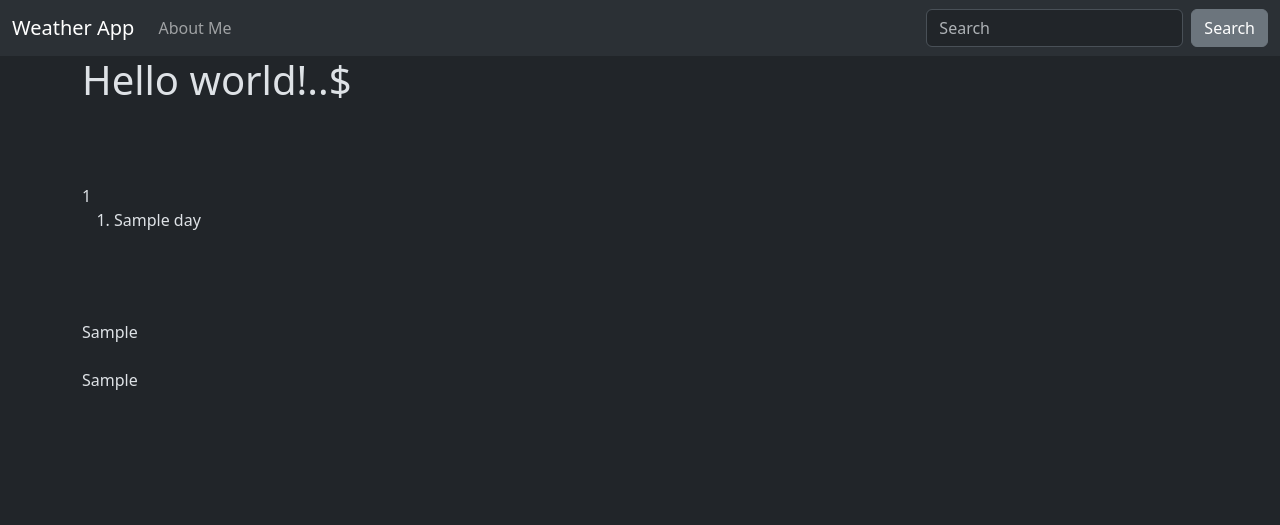
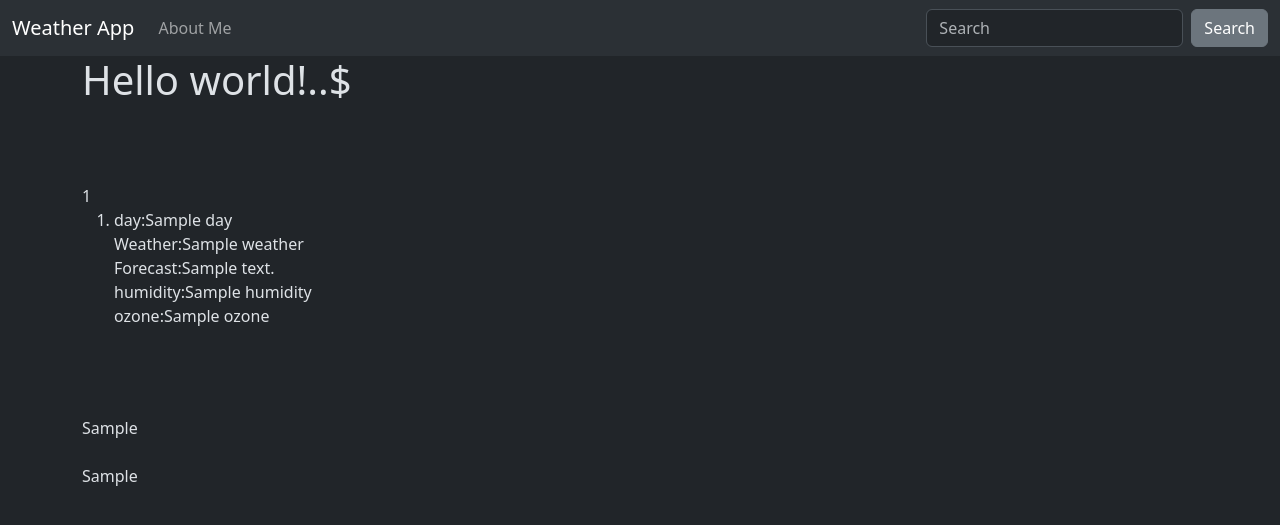
Before and after one commit to devHksingh/DjangoWeatherApp, a Django app: template lookup/templates/home.html in a window 1280 px wide. Shown: the top 525 px of the page. Run offline with Django 4.2, Linux system fonts and the light colour scheme; the template is opened without the code that fills it: most values are stand-ins (such as "Sample title", 1, 10 or a date in 2020).

Commit message:
upadate raw fetching data

```diff
--- a/lookup/templates/home.html
+++ b/lookup/templates/home.html
@@ -11,7 +11,14 @@
 <!-- data display -->
 <ol>
  {%for data in api.daily.data%}
-        <li>{{data.day}}</li>
+        <li>
+            <p>day:{{data.day}}<br>
+               Weather:{{data.weather}}<br>
+               Forecast:{{data.summary}}<br>
+               humidity:{{data.humidity}}<br>
+               ozone:{{data.ozone}}<br>
+            </p>
+        </li>
  {%endfor%}
 </ol>
 
@@ -20,4 +27,5 @@
 
 {{api.daily.data.1}}<br><br>
 
+
 {%endblock%}
```
